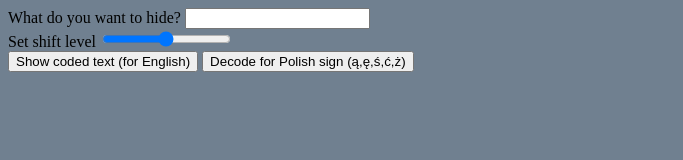
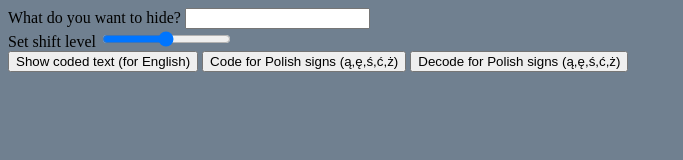
Before and after one commit to artur86pl/Caesar-cipher, a plain HTML site: page index.html in a window 1280 px wide. Shown: the whole page, without its empty margins (0-683 px from the left). Drawn offline with Linux system fonts and the light colour scheme.

Commit message:
Decode the encrypted message for the Polish language

```diff
--- a/caesarCipher.js
+++ b/caesarCipher.js
@@ -134,10 +134,10 @@ function findKey (string, stat, alphabet)
 
 
 
-function cipherAlphabet (string, stat, alphabet, wherePrint)
+function cipherAlphabet (string, keyFunction, stat, alphabet, wherePrint)
 {
     const alphabetUpper = alphabet.map(letter => letter.toUpperCase());
-    const key = findKey (string, stat, alphabet);
+    const key = keyFunction (string, stat, alphabet);
     const isLetterLow = (letter, key) => alphabet.includes(alphabet[alphabet.indexOf(letter) + key]);
     const isLetterUpp = (letter, key) => alphabetUpper.includes(alphabetUpper[alphabetUpper.indexOf(letter) + key]);
 
--- a/index.html
+++ b/index.html
@@ -15,7 +15,8 @@
             <div><label>What do you want to hide? <input type="text" id="inputText"></label></div>
             <div><label>Set shift level <input type="range" id="inputShift" min="-3" max="3" value="0"></label></div>
             <button onclick="cipherAsci(getText(), getShift(), 'massage')">Show coded text (for English)</button>
-            <button onclick="cipherAlphabet(getText(), statPl, alphabetPl,'massage')">Decode for Polish sign (ą,ę,ś,ć,ż)</button>
+            <button onclick="cipherAlphabet(getText(), getShift, statPl, alphabetPl,'massage')">Code for Polish signs (ą,ę,ś,ć,ż)</button>
+            <button onclick="cipherAlphabet(getText(), findKey, statPl, alphabetPl,'massage')">Decode for Polish signs (ą,ę,ś,ć,ż)</button>
             <div id="massage"></div>
         </div>
         <script src="caesarCipher.js"></script>
```
